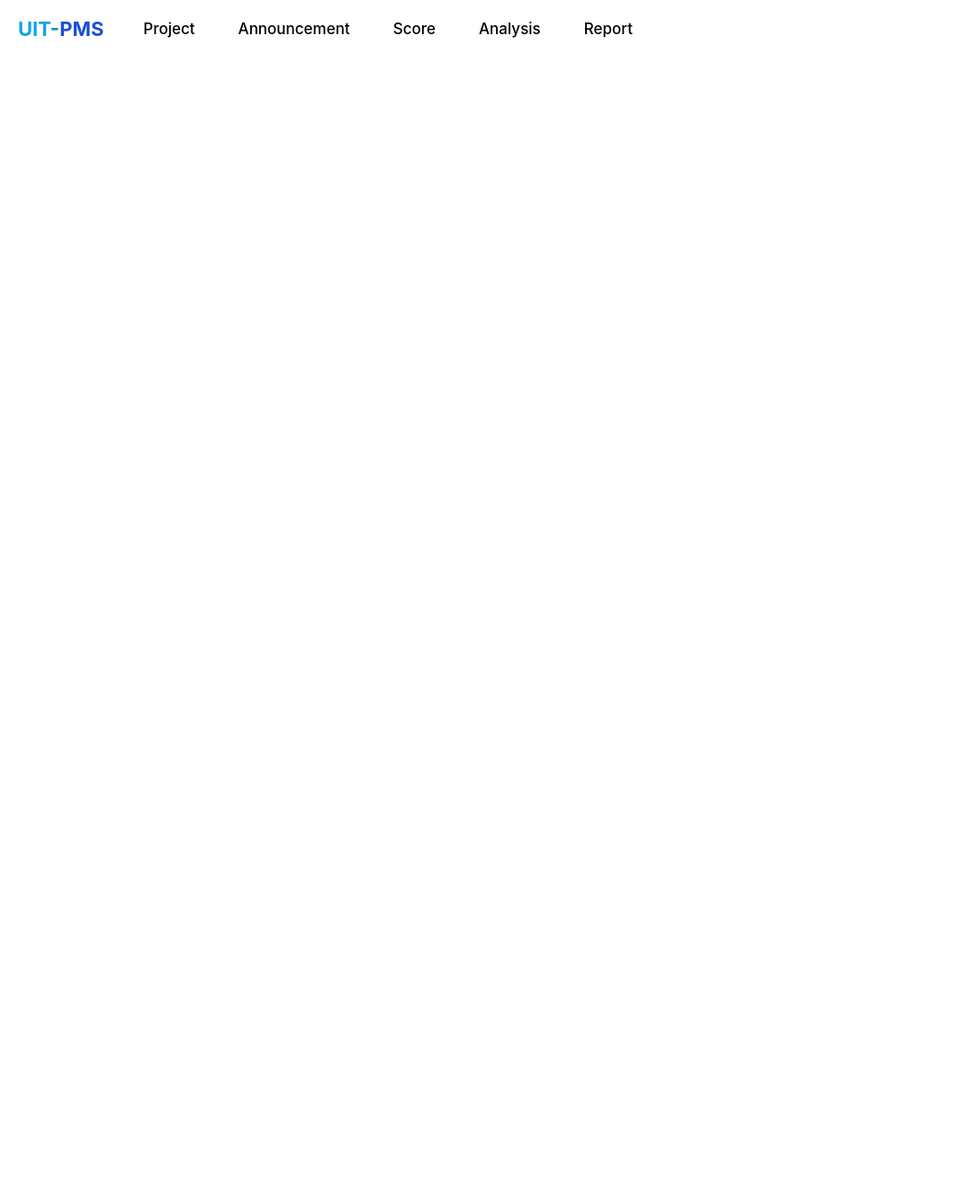
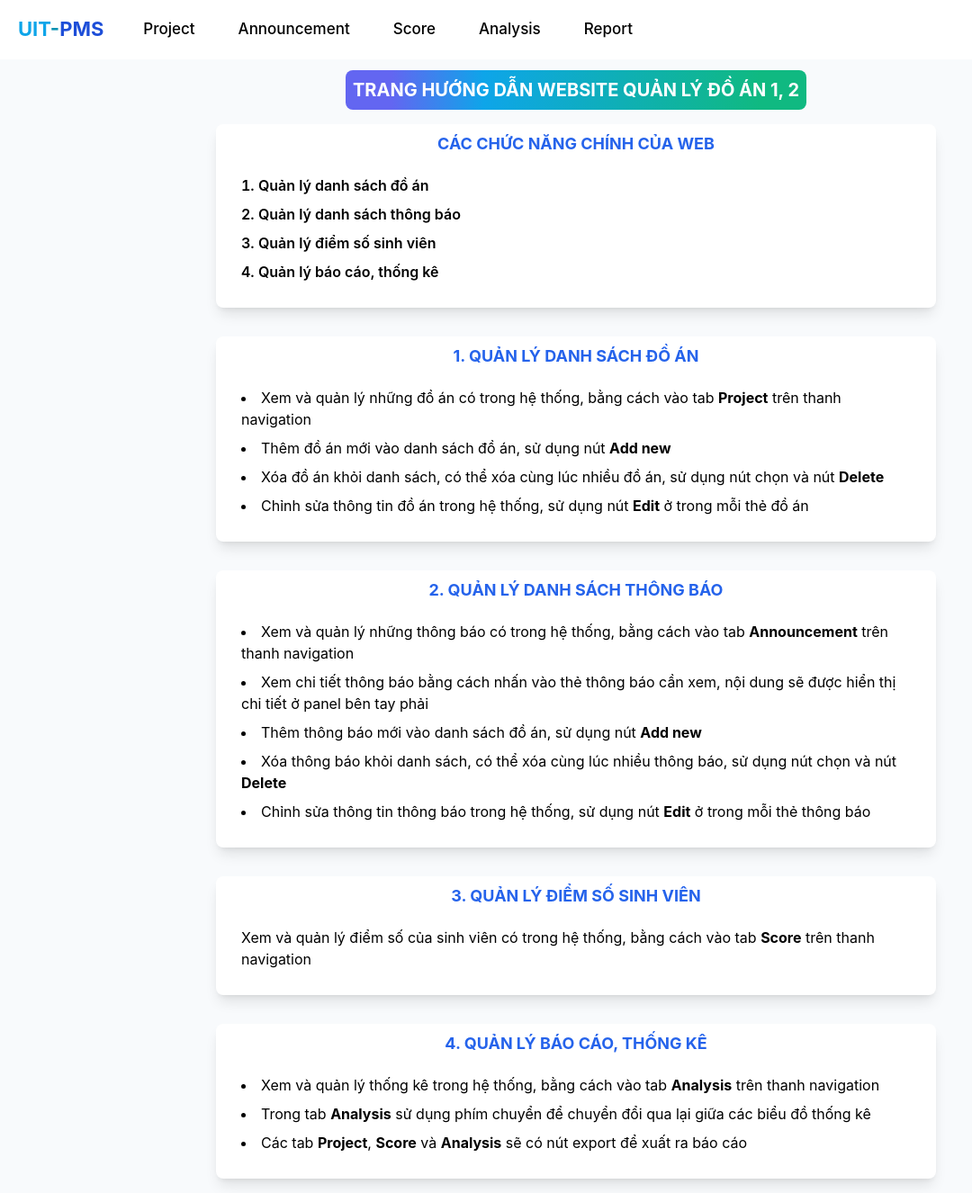
Before and after one commit to AndrewNguyen-05/pms-fe, a Next.js app: page / in a window 1280 px wide. Shown: the whole page at 90% size, without its empty margins (0-1080 px from the left). Before the commit the page ends 800 px from the top, so only its background shows below. Built offline with nearby package versions, Linux system fonts and the light colour scheme.

Commit message:
Add home page

```diff
--- a/components/header/Navitem.js
+++ b/components/header/Navitem.js
@@ -6,7 +6,7 @@ const NavItem = ({ name, href, active }) => {
       <Link
         href={href}
         className={
-          "nav-item mx-5 bg-blue-700 rounded md:bg-transparent text-black hover:text-blue-400 focus:text-blue-700 " +
+          "nav-item mx-5 rounded bg-transparent text-black hover:text-blue-400 focus:text-blue-700 " +
           (active ? "nav-item-actived" : "")
         }
       >
--- a/pages/index.js
+++ b/pages/index.js
@@ -1,5 +1,6 @@
 import { Inter } from "next/font/google";
 import Meta from "@/components/header/Meta";
+import Link from "next/link";
 
 const inter = Inter({ subsets: ["latin"] });
 
@@ -7,6 +8,131 @@ export default function Home() {
   return (
     <>
       <Meta title={"Project Management System"} />
+      <div className="bg-slate-50 w-full h-full flex flex-col items-center">
+        <div className="font-bold text-xl mt-3 text-white bg-gradient-to-r from-indigo-500 from-10% via-sky-500 via-30% to-emerald-500 to-90% p-2 rounded-lg">
+          TRANG HƯỚNG DẪN WEBSITE QUẢN LÝ ĐỒ ÁN 1, 2
+        </div>
+        <div className="main-page-card">
+          <div className="font-bold text-lg text-center text-blue-600 ">
+            CÁC CHỨC NĂNG CHÍNH CỦA WEB
+          </div>
+          <div>
+            <ol className="main-page-card-list list-decimal font-semibold ">
+              <li className="hover:text-gray-500 cursor-pointer">
+                <Link href="#project">Quản lý danh sách đồ án</Link>
+              </li>
+              <li className="hover:text-gray-500 cursor-pointer">
+                <Link href="#announcement">Quản lý danh sách thông báo</Link>
+              </li>
+              <li className="hover:text-gray-500 cursor-pointer">
+                <Link href="#score">Quản lý điểm số sinh viên</Link>
+              </li>
+              <li className="hover:text-gray-500 cursor-pointer">
+                <Link href="#analysis">Quản lý báo cáo, thống kê </Link>
+              </li>
+            </ol>
+          </div>
+        </div>
+        <div className="main-page-card">
+          <div
+            className="font-bold text-lg text-center text-blue-600"
+            id="project"
+          >
+            1. QUẢN LÝ DANH SÁCH ĐỒ ÁN
+          </div>
+          <div>
+            <ul className="main-page-card-list list-disc">
+              <li>
+                Xem và quản lý những đồ án có trong hệ thống, bằng cách vào tab{" "}
+                <b>Project</b> trên thanh navigation
+              </li>
+              <li>
+                Thêm đồ án mới vào danh sách đồ án, sử dụng nút <b>Add new</b>
+              </li>
+              <li>
+                Xóa đồ án khỏi danh sách, có thể xóa cùng lúc nhiều đồ án, sử
+                dụng nút chọn và nút <b>Delete</b>
+              </li>
+              <li>
+                Chỉnh sửa thông tin đồ án trong hệ thống, sử dụng nút{" "}
+                <b>Edit</b> ở trong mỗi thẻ đồ án
+              </li>
+            </ul>
+          </div>
+        </div>
+        <div className="main-page-card">
+          <div
+            className="font-bold text-lg text-center text-blue-600"
+            id="announcement"
+          >
+            2. QUẢN LÝ DANH SÁCH THÔNG BÁO
+          </div>
+          <div>
+            <ul className="main-page-card-list list-disc">
+              <li>
+                Xem và quản lý những thông báo có trong hệ thống, bằng cách vào
+                tab <b>Announcement</b> trên thanh navigation
+              </li>
+              <li>
+                Xem chi tiết thông báo bằng cách nhấn vào thẻ thông báo cần xem,
+                nội dung sẽ được hiển thị chi tiết ở panel bên tay phải
+              </li>
+              <li>
+                Thêm thông báo mới vào danh sách đồ án, sử dụng nút{" "}
+                <b>Add new</b>
+              </li>
+              <li>
+                Xóa thông báo khỏi danh sách, có thể xóa cùng lúc nhiều thông
+                báo, sử dụng nút chọn và nút <b>Delete</b>
+              </li>
+              <li>
+                Chỉnh sửa thông tin thông báo trong hệ thống, sử dụng nút{" "}
+                <b>Edit</b> ở trong mỗi thẻ thông báo
+              </li>
+            </ul>
+          </div>
+        </div>
+        <div className="main-page-card">
+          <div
+            className="font-bold text-lg text-center text-blue-600"
+            id="score"
+          >
+            3. QUẢN LÝ ĐIỂM SỐ SINH VIÊN
+          </div>
+          <div>
+            <ul className="main-page-card-list">
+              <li>
+                Xem và quản lý điểm số của sinh viên có trong hệ thống, bằng
+                cách vào tab <b>Score</b> trên thanh navigation
+              </li>
+            </ul>
+          </div>
+        </div>
+        <div className="main-page-card">
+          <div
+            className="font-bold text-lg text-center text-blue-600"
+            id="analysis"
+          >
+            4. QUẢN LÝ BÁO CÁO, THỐNG KÊ
+          </div>
+          <div>
+            <ul className="main-page-card-list list-disc">
+              <li>
+                Xem và quản lý thống kê trong hệ thống, bằng cách vào tab{" "}
+                <b>Analysis</b> trên thanh navigation
+              </li>
+              <li>
+                Trong tab <b>Analysis</b> sử dụng phím chuyển để chuyển đổi qua
+                lại giữa các biểu đồ thống kê
+              </li>
+              <li>
+                Các tab <b>Project</b>, <b>Score</b> và <b>Analysis</b> sẽ có
+                nút export để xuất ra báo cáo
+              </li>
+            </ul>
+          </div>
+        </div>
+      </div>
     </>
   );
 }
--- a/styles/globals.css
+++ b/styles/globals.css
@@ -41,6 +41,14 @@
   .nav-default {
     @apply py-2 px-3 text-gray-300 rounded cursor-default;
   }
+
+  .main-page-card {
+    @apply bg-white w-[800px] flex flex-col rounded-lg p-2 m-4 shadow-lg;
+  }
+
+  .main-page-card-list {
+    @apply list-inside text-base m-5 flex flex-col gap-2;
+  }
 }
 
 .btn-create {
```
